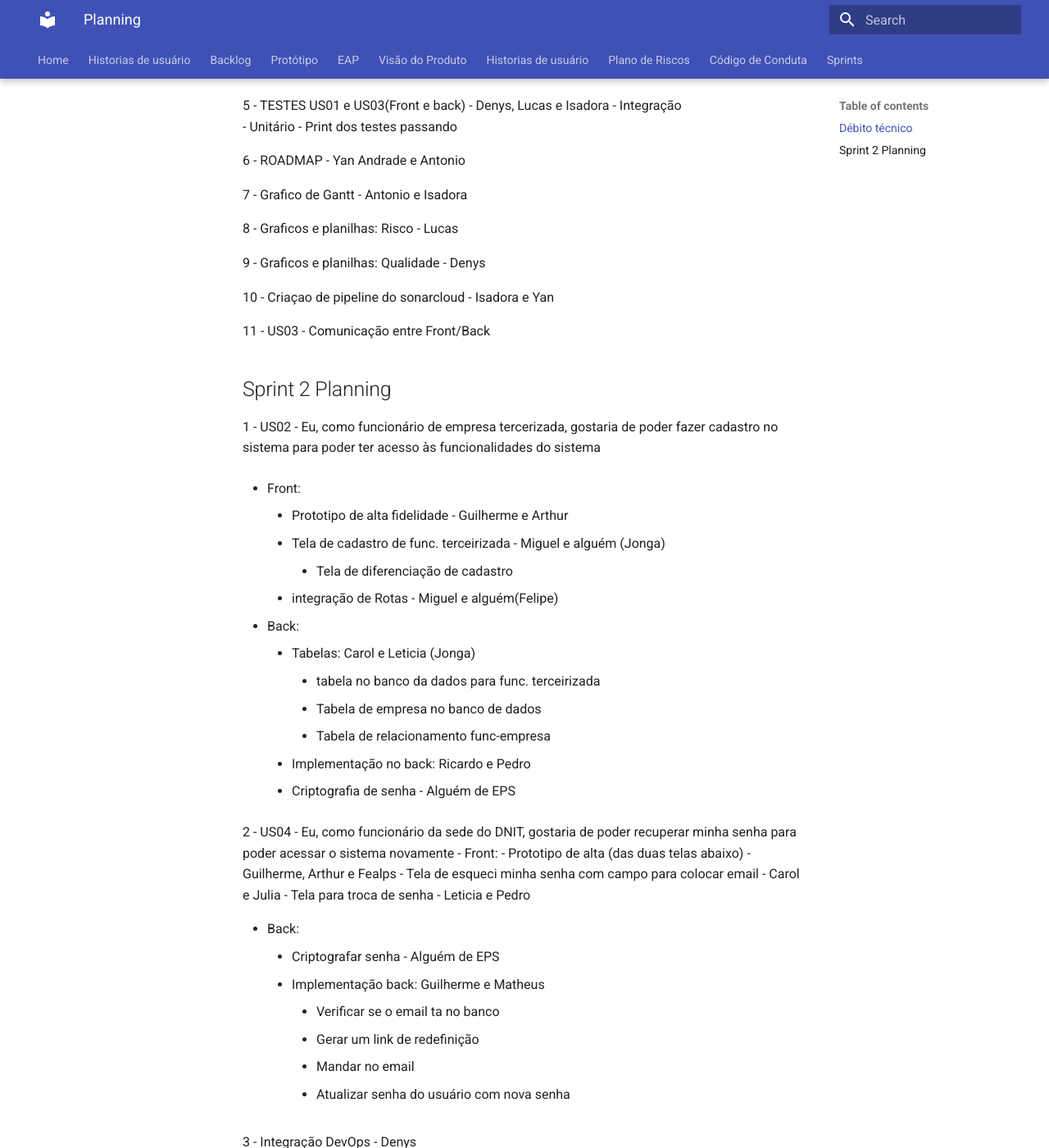
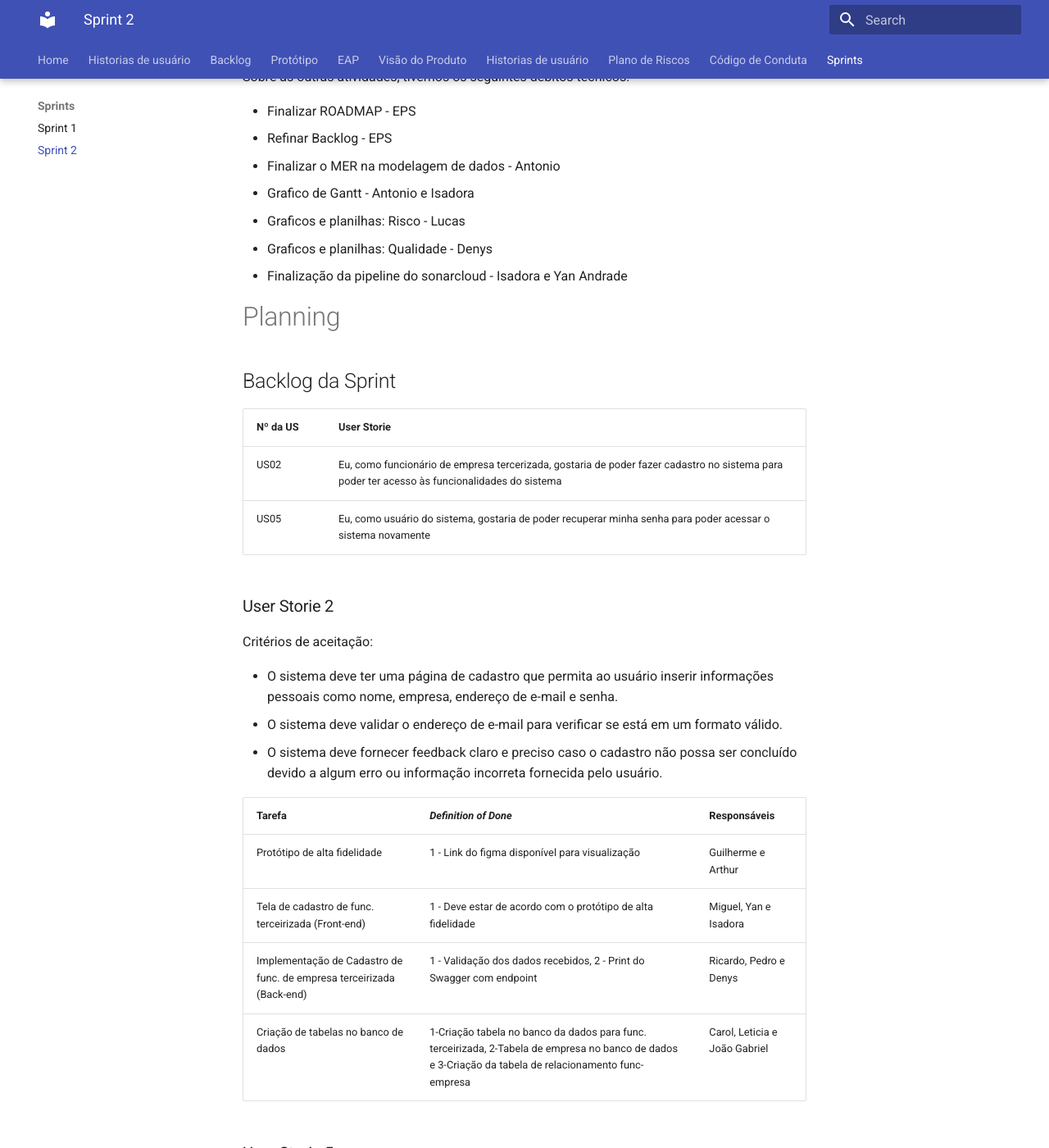
Before and after one commit to fga-eps-mds/2023-1-Dnit-DOC, an MkDocs documentation site: the page built from docs/docs/Sprints/Sprint_2.md, in a window 1280 px wide and 1400 px high, scrolled down 513 px. Shown: the whole window at 82% size. Built offline with MkDocs 1.6.1 and Material for MkDocs 9.7.7, drawn with Linux system fonts in a browser that asks for light colours; old or Windows-style settings are respelled for this version of MkDocs; some of the changed text lies outside the part shown.

Commit message:
Adicionando documentação da Sprint 2

```diff
--- a/docs/docs/Sprints/Sprint_2.md
+++ b/docs/docs/Sprints/Sprint_2.md
@@ -1,69 +1,91 @@
+# Sprint 2
+
+Período: 22/05/2023 a 26/05/2023
+
+# Débito técnico
+
+Em relação a **US01** e a **US04**, ficou pendentes os seguintes pontos que entraram para a Sprint 2:
+
+- Tratamento de erros no Back-end - Yan Andrade
+- Tratamento de erros no Front-end - Felipe e Antonio
+- Integração do Front-end com o Back-end - Isadora e Jonga
+- Ajustar alguns pontos na tela de cadastro para ficar de acordo com o protótipo - Artur, Pedro e Antonio
+- Testes unitários e de integração - Denys, Lucas e Isadora
+
+Sobre as outras atividades, tivemos os seguintes débitos técnicos:
+
+- Finalizar ROADMAP - EPS
+- Refinar Backlog - EPS
+- Finalizar o MER na modelagem de dados - Antonio
+- Grafico de Gantt - Antonio e Isadora
+- Graficos e planilhas: Risco - Lucas
+- Graficos e planilhas: Qualidade - Denys
+- Finalização da pipeline do sonarcloud - Isadora e Yan Andrade
+
 # Planning
 
-## Débito técnico
-1 -  Definir nome do projeto - DNIT (EPS e MDS)
+## Backlog da Sprint
 
-2 - Definição da arquitetura do projeto	- Lucas e Denys e Fealps
+|Nº da US| User Storie |
+|---|---|
+| US02 | Eu, como funcionário de empresa tercerizada, gostaria de poder fazer cadastro no sistema para poder ter acesso às funcionalidades do sistema |
+| US05 | Eu, como usuário do sistema, gostaria de poder recuperar minha senha para poder acessar o sistema novamente |
 
-- Renomear projetos após definição de nome - Felipe
+### User Storie 2
 
-3 - US01
+Critérios de aceitação:
 
-- Tratamento de erros no Back - Yan Andrade
-- Tratamento de erros no Front - Felipe e Antonio
-- Tela de cadastro de acordo com o protótipo - Artur e Pedro
-- Comunicação entre Front/Back - Isadora, Jonga (Matheus, Pedro, ...)
+- O sistema deve ter uma página de cadastro que permita ao usuário inserir informações pessoais como nome, empresa, endereço de e-mail e senha.
+- O sistema deve validar o endereço de e-mail para verificar se está em um formato válido.
+- O sistema deve fornecer feedback claro e preciso caso o cadastro não possa ser concluído devido a algum erro ou informação incorreta fornecida pelo usuário.
 
-4 - Validação modelagem de dados - Antonio
+| Tarefa | _Definition of Done_ | Responsáveis |
+|--|--|--|
+| Protótipo de alta fidelidade | 1 - Link do figma disponível para visualização | Guilherme e Arthur |
+| Tela de cadastro de func. terceirizada (Front-end) | 1 - Deve estar de acordo com o protótipo de alta fidelidade | Miguel, Yan e Isadora |
+|Implementação de Cadastro de func. de empresa terceirizada (Back-end) | 1 - Validação dos dados recebidos, 2 - Print do Swagger com endpoint | Ricardo, Pedro e Denys |
+| Criação de tabelas no banco de dados | 1-Criação tabela no banco da dados para func. terceirizada, 2-Tabela de empresa no banco de dados e 3-Criação da tabela de relacionamento func-empresa | Carol, Leticia e João Gabriel |
 
-5 - TESTES US01 e US03(Front e back) - Denys, Lucas e Isadora
-- Integração
-- Unitário
--  Print dos testes passando
+### User Storie 5
 
-6 - ROADMAP - Yan Andrade e Antonio
+Critérios de aceitação:
 
-7 - Grafico de Gantt - Antonio e Isadora
+- O sistema deve fornecer uma opção para recuperação de senha na tela de login, que permita ao funcionário redefinir sua senha.
+- Ao clicar na opção de recuperação de senha, o sistema deve solicitar ao funcionário que insira o endereço de e-mail registrado no sistema.
+- O sistema deve validar as informações inseridas pelo funcionário e exibir uma mensagem de erro se as informações forem inválidas ou não puderem ser verificadas.
+- O sistema deve enviar um e-mail com um link para redefinição de senha para o endereço de e-mail registrado do funcionário.
+- O link de redefinição de senha deve direcionar o funcionário para uma página segura onde ele possa redefinir sua senha.
+- A página de redefinição de senha deve solicitar ao funcionário que insira uma nova senha e que confirme a nova senha.
 
-8 - Graficos e planilhas: Risco - Lucas
+| Tarefa | _Definition of Done_ | Responsáveis |
+|--|--|--|
+| Protótipo de alta (das duas telas referentes a recuperação de senha) | 1 - Link do figma disponível para visualização | Guilherme, Arthur e Felipe |
+| Tela de esqueci minha senha com campo para colocar email (Front-end) | 1 - Deve estar de acordo com o protótipo de alta fidelidade | Carol e Julia |
+| Tela para troca de senha (Front-end) | 1 - Deve estar de acordo com o protótipo de alta fidelidade | Leticia e Pedro |
+|Implementação de redefinição de senha (Back-end) | 1-Verificar se o email ta no banco, 2-Gerar um link de redefinição, 3-Mandar no email inserido e 4-Atualizar senha do usuário com nova senha | Ricardo e Pedro |
 
-9 - Graficos e planilhas: Qualidade - Denys
+# Review
 
-10 - Criaçao de pipeline do sonarcloud - Isadora e Yan
+### User Storie 2
 
-11 - US03
-- Comunicação entre Front/Back
+| Tarefa | Status |
+|--|--|
+| Protótipo de alta fidelidade | Feito |
+| Tela de cadastro de func. terceirizada (Front-end) | Feito |
+| Implementação de Cadastro de func. de empresa terceirizada (Back-end) | Feito |
+| Criação de tabelas no banco de dados | Feito |
 
-## Sprint 2 Planning
+### User Storie 5
 
-1 - US02 - Eu, como funcionário de empresa tercerizada, gostaria de poder fazer cadastro no sistema para poder ter acesso às funcionalidades do sistema
+| Tarefa | Status |
+|--|--|
+| Protótipo de alta (das duas telas referentes a recuperação de senha) | Feito |
+| Tela de esqueci minha senha com campo para colocar email (Front-end) | ? |
+| Tela para troca de senha (Front-end) | ? |
+| Implementação de redefinição de senha (Back-end) | ? |
 
-- Front:
-    - Prototipo de alta fidelidade - Guilherme e Arthur
-    - Tela de cadastro de func. terceirizada - Miguel e alguém (Jonga)
-        - Tela de diferenciação de cadastro
-    - integração de Rotas - Miguel e alguém(Felipe)
+# Retrospectiva
 
-- Back:
-    - Tabelas: Carol e Leticia (Jonga)
-        - tabela no banco da dados para func. terceirizada
-        - Tabela de empresa no banco de dados
-        - Tabela de relacionamento func-empresa
-    - Implementação no back: Ricardo e Pedro
-    - Criptografia de senha - Alguém de EPS
+A retrospectiva da Sprint 2 foi feita através de uma planilha compartilhada por todos os integrantes, na qual colocava-se os pontos positivos, negativos e pontos a melhorar em relação a Sprint em questão. Também foram colocados os pontos que conseguimos melhorara a partir da Sprint passada.
 
-2 - US04 - Eu, como funcionário da sede do DNIT, gostaria de poder recuperar minha senha para poder acessar o sistema novamente
-- Front:
-    - Prototipo de alta (das duas telas abaixo) - Guilherme, Arthur e Fealps
-    - Tela de esqueci minha senha com campo para colocar email - Carol e Julia
-    - Tela para troca de senha -  Leticia e Pedro
-
-- Back:
-    - Criptografar senha - Alguém de EPS
-    - Implementação back: Guilherme e Matheus
-        - Verificar se o email ta no banco
-        - Gerar um link de redefinição
-        - Mandar no email
-        - Atualizar senha do usuário com nova senha
-
-3 - Integração DevOps - Denys
+<iframe width="700" height="450" src="https://docs.google.com/spreadsheets/d/e/2PACX-1vRQEnsKWDXz5-JGMax2e1ARVivZXLXWykd5tLpDkFRChHly0l5dTAL8zTBqBe2QQuXhi7bCs6z4zii6/pubhtml?gid=718670246&amp;single=true&amp;widget=true&amp;headers=false"></iframe>
--- a/docs/mkdocs.yml
+++ b/docs/mkdocs.yml
@@ -17,6 +17,8 @@ nav:
   - Historias de usuário: User Stories\userStories.md
   - Plano de Riscos: gestaoDoProjeto/planoDeRisco.md
   - Código de Conduta: codigoConduta/codConduta.md
-  - Sprints: Sprints/Sprint_1.md
+  - Sprints:
+    - Sprint 1: Sprints/Sprint_1.md
+    - Sprint 2: Sprints/Sprint_2.md
 
   #- Backlog: Backlog\backlog.md
```
Also changed, not shown: docs/docs/Sprints/Sprint_1.md (+7 -4 lines).
